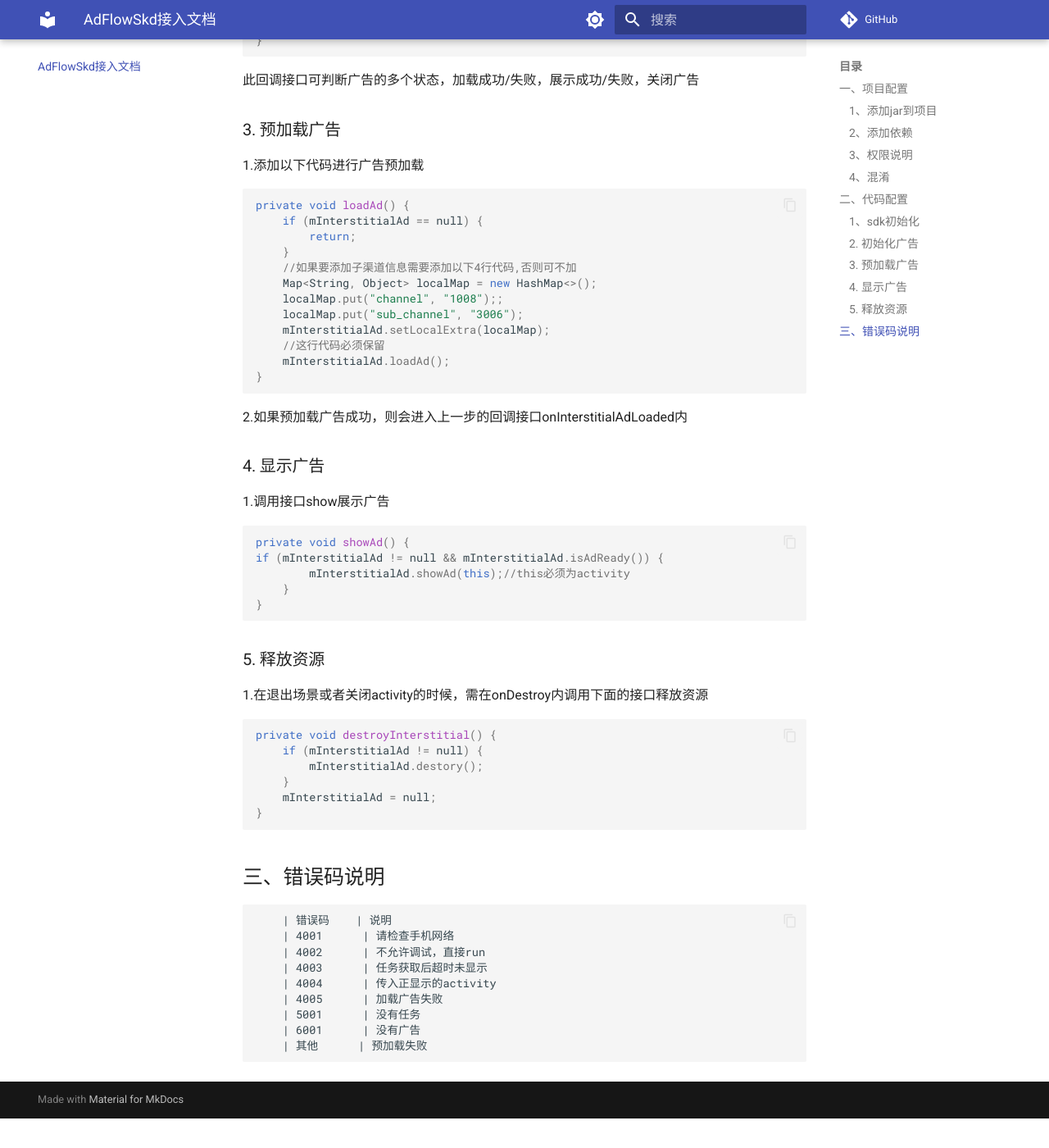
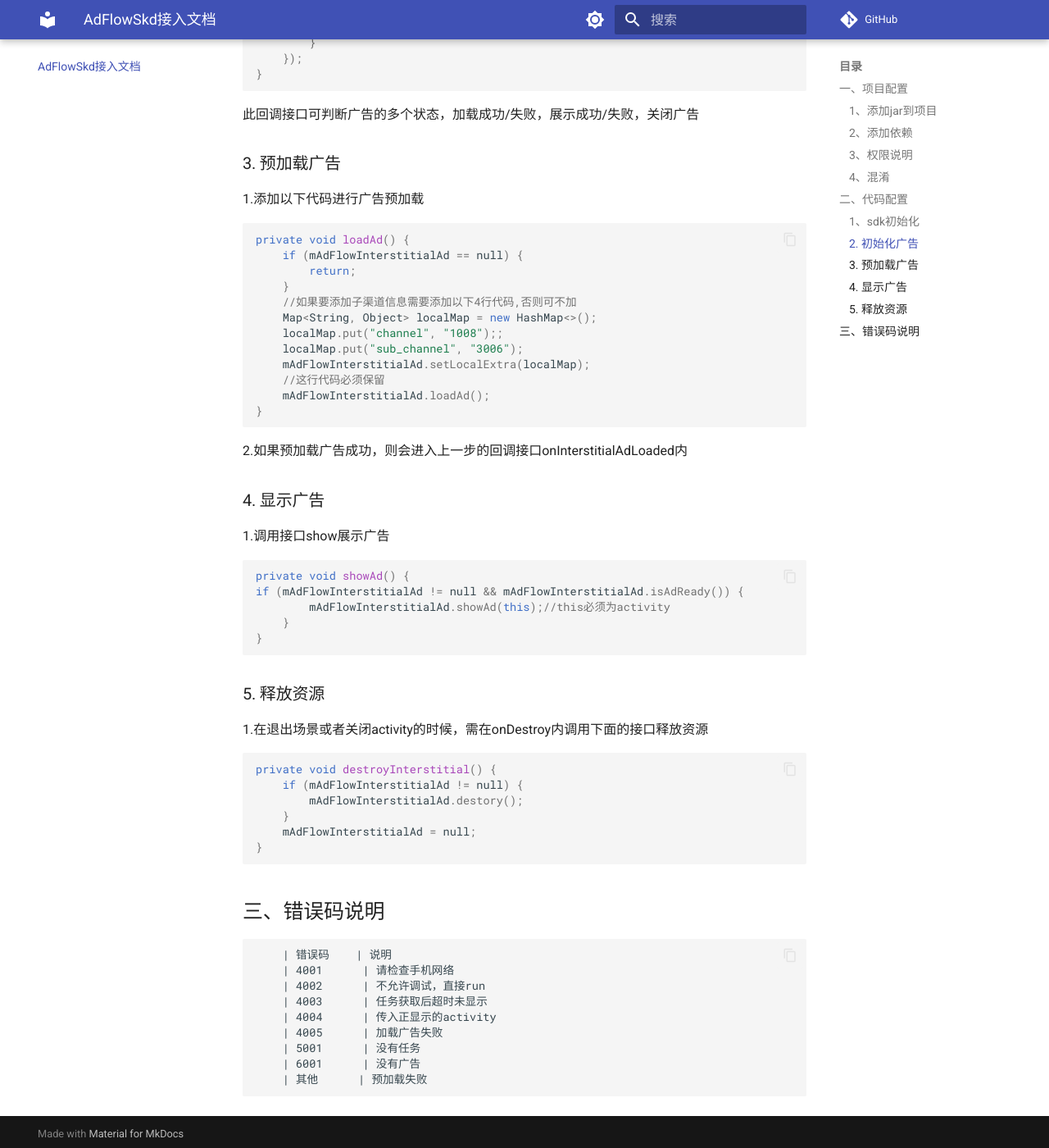
Before and after one commit to adflowsdk/AdFlowJarSdkDoc, an MkDocs documentation site: the page built from docs/index.md, in a window 1280 px wide and 1400 px high, scrolled down 2713 px. Shown: the whole window at 82% size. Built offline with MkDocs 1.6.1 and Material for MkDocs 9.7.7, drawn with Linux system fonts in a browser that asks for light colours; comment, search, counter and statistics services are not loaded; before the commit the page ends 4077 px from its top, so only the background shows below that; some of the changed text lies outside the part shown.

Commit message:
update content

````diff
--- a/docs/index.md
+++ b/docs/index.md
@@ -85,13 +86,13 @@
 ```
 2.新建一个类成员变量：
 ```java
-AdFlowInterstitial mInterstitialAd;
+AdFlowInterstitial mAdFlowInterstitialAd;
 ```
 3.初始化成员变量，在load广告之前调用接口initInterstitial完成初始化
 ```java
 private void initInterstitial(){
-    mInterstitialAd = new AdFlowInterstitial(this);
-    mInterstitialAd.setAdListener(new AdFlowInterstitialAdListener() {
+    mAdFlowInterstitialAd = new AdFlowInterstitial(this);
+    mAdFlowInterstitialAd.setAdListener(new AdFlowInterstitialAdListener() {
         @Override
         public void onInterstitialAdLoaded() {
         }
@@ -123,16 +124,16 @@
 1.添加以下代码进行广告预加载
 ```java
 private void loadAd() {
-    if (mInterstitialAd == null) {
+    if (mAdFlowInterstitialAd == null) {
         return;
     }
     //如果要添加子渠道信息需要添加以下4行代码,否则可不加
     Map<String, Object> localMap = new HashMap<>();
     localMap.put("channel", "1008");;
     localMap.put("sub_channel", "3006");
-    mInterstitialAd.setLocalExtra(localMap);
+    mAdFlowInterstitialAd.setLocalExtra(localMap);
     //这行代码必须保留
-    mInterstitialAd.loadAd();
+    mAdFlowInterstitialAd.loadAd();
 }
 ```
 2.如果预加载广告成功，则会进入上一步的回调接口onInterstitialAdLoaded内
@@ -142,8 +143,8 @@
 1.调用接口show展示广告
 ```java
 private void showAd() {
-if (mInterstitialAd != null && mInterstitialAd.isAdReady()) {
-        mInterstitialAd.showAd(this);//this必须为activity
+if (mAdFlowInterstitialAd != null && mAdFlowInterstitialAd.isAdReady()) {
+        mAdFlowInterstitialAd.showAd(this);//this必须为activity
     }
 }
 ```
@@ -152,10 +153,10 @@
 1.在退出场景或者关闭activity的时候，需在onDestroy内调用下面的接口释放资源
 ```java
 private void destroyInterstitial() {
-    if (mInterstitialAd != null) {
-        mInterstitialAd.destory();
+    if (mAdFlowInterstitialAd != null) {
+        mAdFlowInterstitialAd.destory();
     }
-    mInterstitialAd = null;
+    mAdFlowInterstitialAd = null;
 }
 ```
 
````
Also changed, not shown: other parts of docs/index.md (+1 -0 lines), site/404.html, site/index.html.
